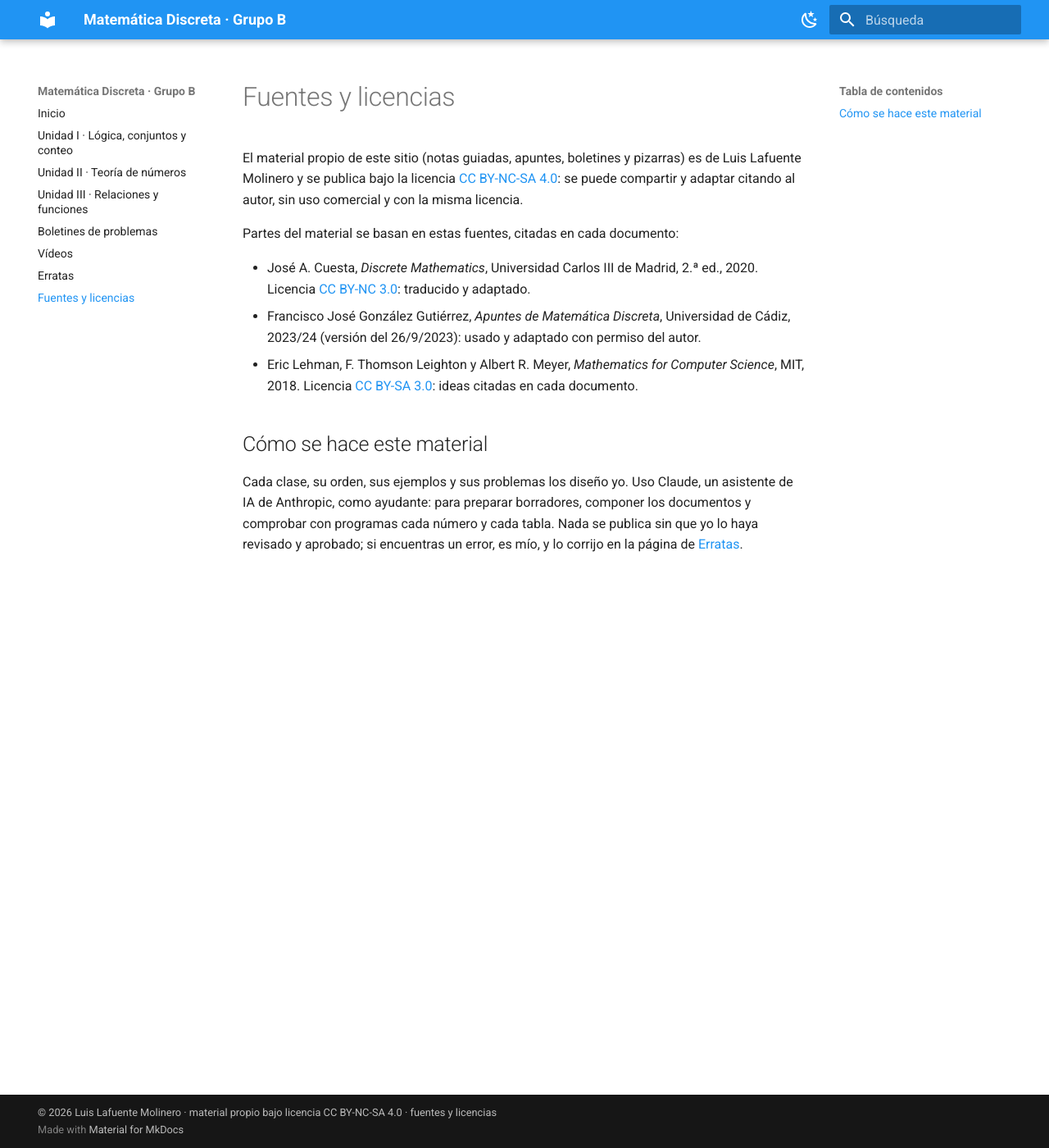
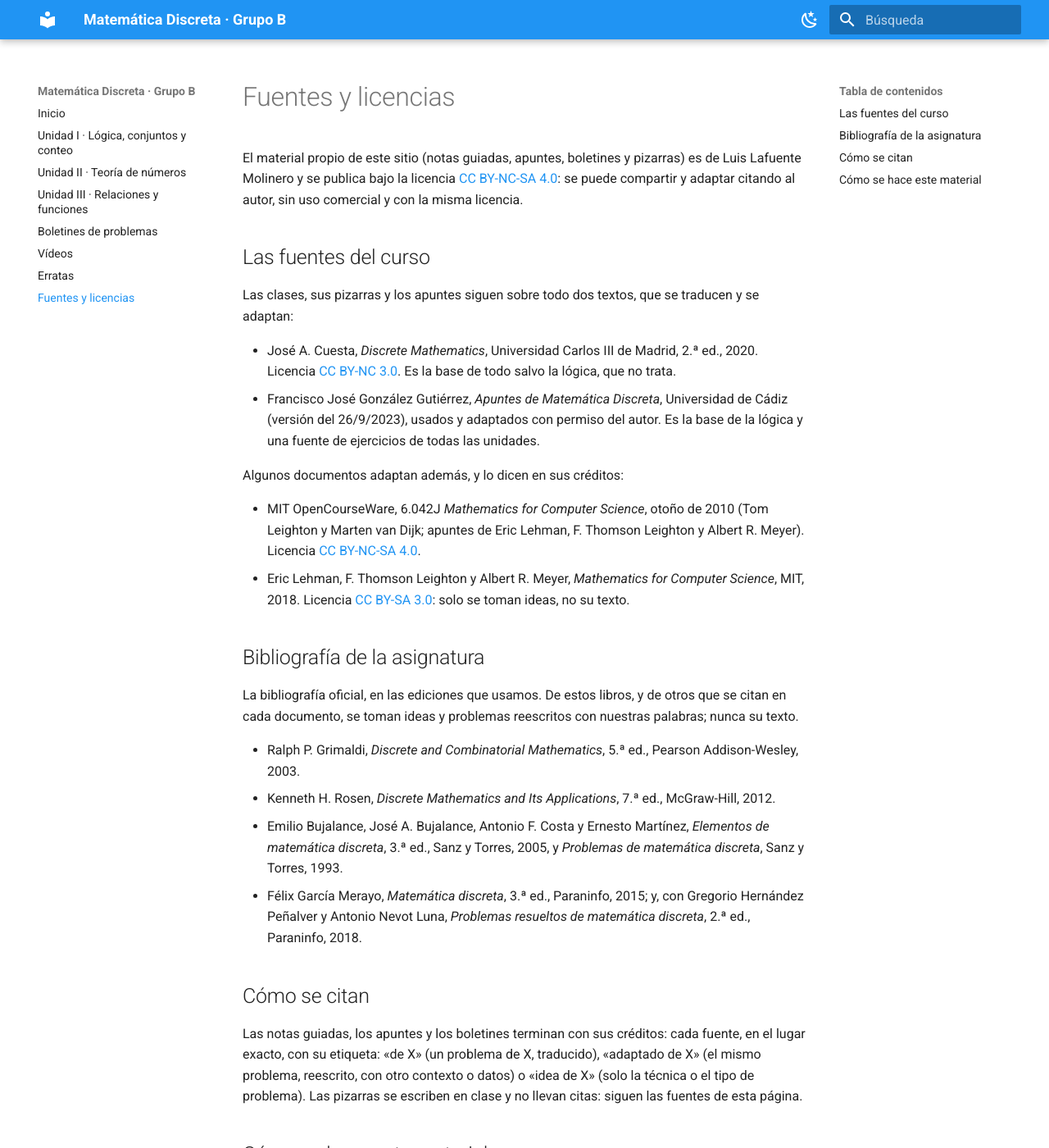
Before and after one commit to llafuent/md2627, an MkDocs documentation site: the page built from docs/licencia.md, in a window 1280 px wide and 1400 px high. Shown: the whole window at 82% size. Built offline with MkDocs 1.6.1 and Material for MkDocs 9.7.7, drawn with Linux system fonts in a browser that asks for light colours.

Commit message:
Publicar material: licencia.md

```diff
--- a/docs/licencia.md
+++ b/docs/licencia.md
@@ -4,14 +4,41 @@ El material propio de este sitio (notas guiadas, apuntes, boletines y pizarras)
 publica bajo la licencia [CC BY-NC-SA 4.0](https://creativecommons.org/licenses/by-nc-sa/4.0/deed.es): se puede
 compartir y adaptar citando al autor, sin uso comercial y con la misma licencia.
 
-Partes del material se basan en estas fuentes, citadas en cada documento:
+## Las fuentes del curso
+
+Las clases, sus pizarras y los apuntes siguen sobre todo dos textos, que se traducen y se adaptan:
 
 - José A. Cuesta, *Discrete Mathematics*, Universidad Carlos III de Madrid, 2.ª ed., 2020. Licencia
-  [CC BY-NC 3.0](https://creativecommons.org/licenses/by-nc/3.0/): traducido y adaptado.
-- Francisco José González Gutiérrez, *Apuntes de Matemática Discreta*, Universidad de Cádiz, 2023/24 (versión del 26/9/2023):
-  usado y adaptado con permiso del autor.
+  [CC BY-NC 3.0](https://creativecommons.org/licenses/by-nc/3.0/). Es la base de todo salvo la lógica, que no trata.
+- Francisco José González Gutiérrez, *Apuntes de Matemática Discreta*, Universidad de Cádiz (versión del 26/9/2023),
+  usados y adaptados con permiso del autor. Es la base de la lógica y una fuente de ejercicios de todas las unidades.
+
+Algunos documentos adaptan además, y lo dicen en sus créditos:
+
+- MIT OpenCourseWare, 6.042J *Mathematics for Computer Science*, otoño de 2010 (Tom Leighton y Marten van Dijk;
+  apuntes de Eric Lehman, F. Thomson Leighton y Albert R. Meyer). Licencia
+  [CC BY-NC-SA 4.0](https://creativecommons.org/licenses/by-nc-sa/4.0/).
 - Eric Lehman, F. Thomson Leighton y Albert R. Meyer, *Mathematics for Computer Science*, MIT, 2018. Licencia
-  [CC BY-SA 3.0](https://creativecommons.org/licenses/by-sa/3.0/): ideas citadas en cada documento.
+  [CC BY-SA 3.0](https://creativecommons.org/licenses/by-sa/3.0/): solo se toman ideas, no su texto.
+
+## Bibliografía de la asignatura
+
+La bibliografía oficial, en las ediciones que usamos. De estos libros, y de otros que se citan en cada documento,
+se toman ideas y problemas reescritos con nuestras palabras; nunca su texto.
+
+- Ralph P. Grimaldi, *Discrete and Combinatorial Mathematics*, 5.ª ed., Pearson Addison-Wesley, 2003.
+- Kenneth H. Rosen, *Discrete Mathematics and Its Applications*, 7.ª ed., McGraw-Hill, 2012.
+- Emilio Bujalance, José A. Bujalance, Antonio F. Costa y Ernesto Martínez, *Elementos de matemática discreta*,
+  3.ª ed., Sanz y Torres, 2005, y *Problemas de matemática discreta*, Sanz y Torres, 1993.
+- Félix García Merayo, *Matemática discreta*, 3.ª ed., Paraninfo, 2015; y, con Gregorio Hernández Peñalver y Antonio
+  Nevot Luna, *Problemas resueltos de matemática discreta*, 2.ª ed., Paraninfo, 2018.
+
+## Cómo se citan
+
+Las notas guiadas, los apuntes y los boletines terminan con sus créditos: cada fuente, en el lugar exacto, con su
+etiqueta: «de X» (un problema de X, traducido), «adaptado de X» (el mismo problema, reescrito, con otro contexto o
+datos) o «idea de X» (solo la técnica o el tipo de problema). Las pizarras se escriben en clase y no llevan citas:
+siguen las fuentes de esta página.
 
 ## Cómo se hace este material
 
```
